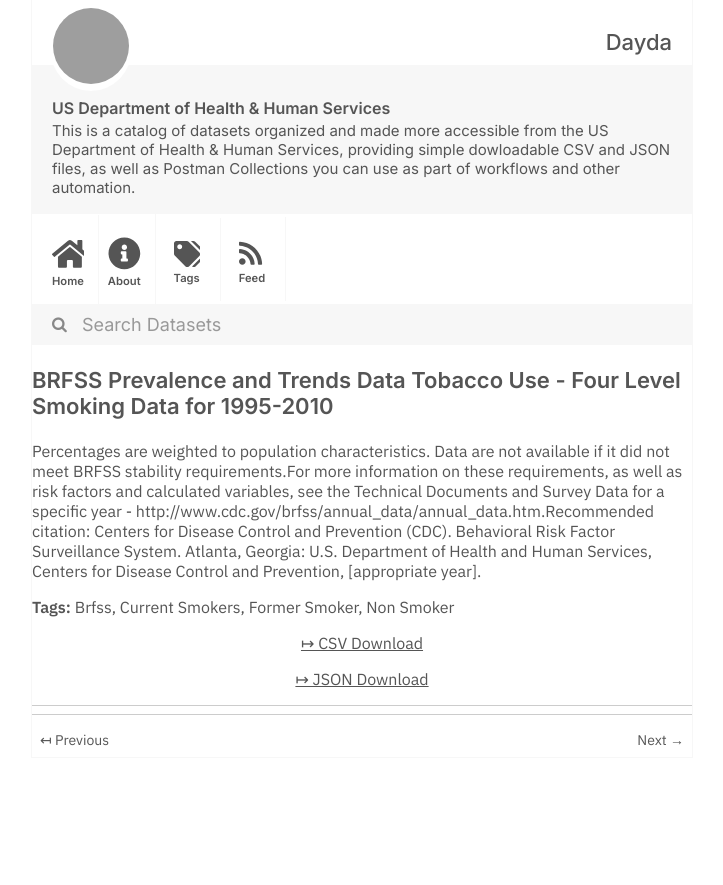
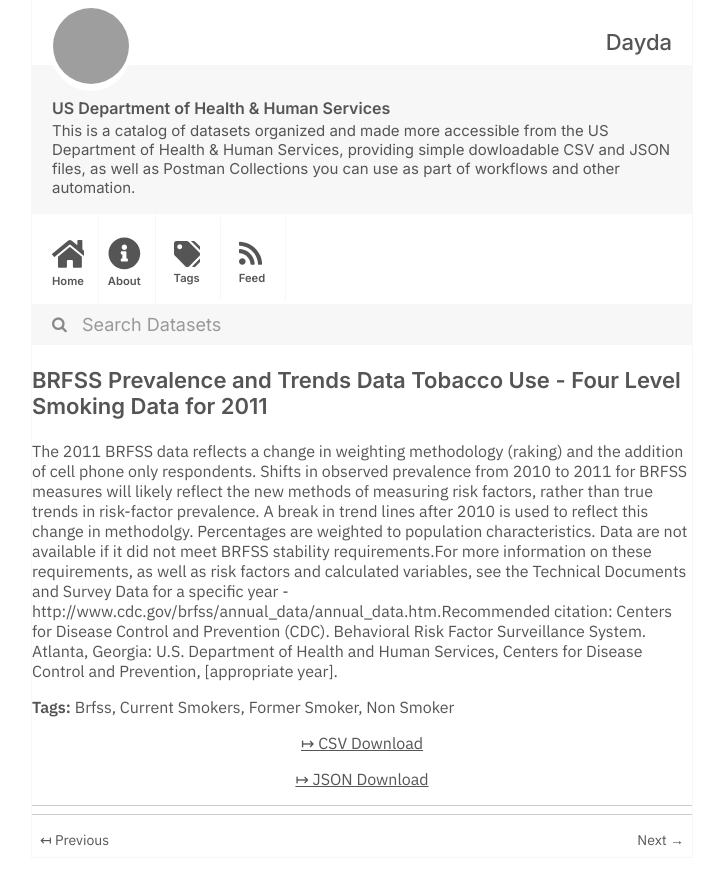
Before and after one commit to dayda-entities/us-department-of-health-and-human-services, a Jekyll site: the page built from _posts/2020-11-10-brfss-prevalence-and-trends-da.md, in a window 1280 px wide, cut to the strip 0-885 px from the top of the page. Shown: the whole strip, without its empty margins (278-1001 px from the left). Built offline with Jekyll 4.4.1, drawn with Linux system fonts in a browser that asks for light colours; grey boxes are pictures that could not be loaded.

Commit message:
Publish Data

```diff
--- a/_posts/2020-11-10-brfss-prevalence-and-trends-da.md
+++ b/_posts/2020-11-10-brfss-prevalence-and-trends-da.md
@@ -1,9 +1,9 @@
 ---
 title: >-
   BRFSS Prevalence and Trends Data Tobacco Use - Four Level Smoking Data for
-  1995-2010
-created: '2020-11-10T16:16:28.918116'
-modified: '2021-04-25T14:58:27.336433'
+  2011
+created: '2020-11-10T16:18:45.068658'
+modified: '2021-05-01T07:00:59.037745'
 state: active
 type: dataset
 tags:
@@ -12,9 +12,9 @@ tags:
   - Former Smoker
   - Non Smoker
 groups: []
-csv_url: 'https://data.cdc.gov/api/views/8zak-ewtm/rows.csv?accessType=DOWNLOAD'
-json_url: 'https://data.cdc.gov/api/views/8zak-ewtm/rows.json?accessType=DOWNLOAD'
+csv_url: 'https://data.cdc.gov/api/views/ya9m-pyut/rows.csv?accessType=DOWNLOAD'
+json_url: 'https://data.cdc.gov/api/views/ya9m-pyut/rows.json?accessType=DOWNLOAD'
 layout: post
 
 ---
-Percentages are weighted to population characteristics. Data are not available if it did not meet BRFSS stability requirements.For more information on these requirements, as well as risk factors and calculated variables, see the Technical Documents and Survey Data for a specific year - http://www.cdc.gov/brfss/annual_data/annual_data.htm.Recommended citation: Centers for Disease Control and Prevention (CDC). Behavioral Risk Factor Surveillance System. Atlanta, Georgia: U.S. Department of Health and Human Services, Centers for Disease Control and Prevention, [appropriate year].
+The 2011 BRFSS data reflects a change in weighting methodology (raking) and the addition of cell phone only respondents. Shifts in observed prevalence from 2010 to 2011 for BRFSS measures will likely reflect the new methods of measuring risk factors, rather than true trends in risk-factor prevalence. A break in trend lines after 2010 is used to reflect this change in methodolgy. Percentages are weighted to population characteristics. Data are not available if it did not meet BRFSS stability requirements.For more information on these requirements, as well as risk factors and calculated variables, see the Technical Documents and Survey Data for a specific year - http://www.cdc.gov/brfss/annual_data/annual_data.htm.Recommended citation: Centers for Disease Control and Prevention (CDC). Behavioral Risk Factor Surveillance System. Atlanta, Georgia: U.S. Department of Health and Human Services, Centers for Disease Control and Prevention, [appropriate year].
```
